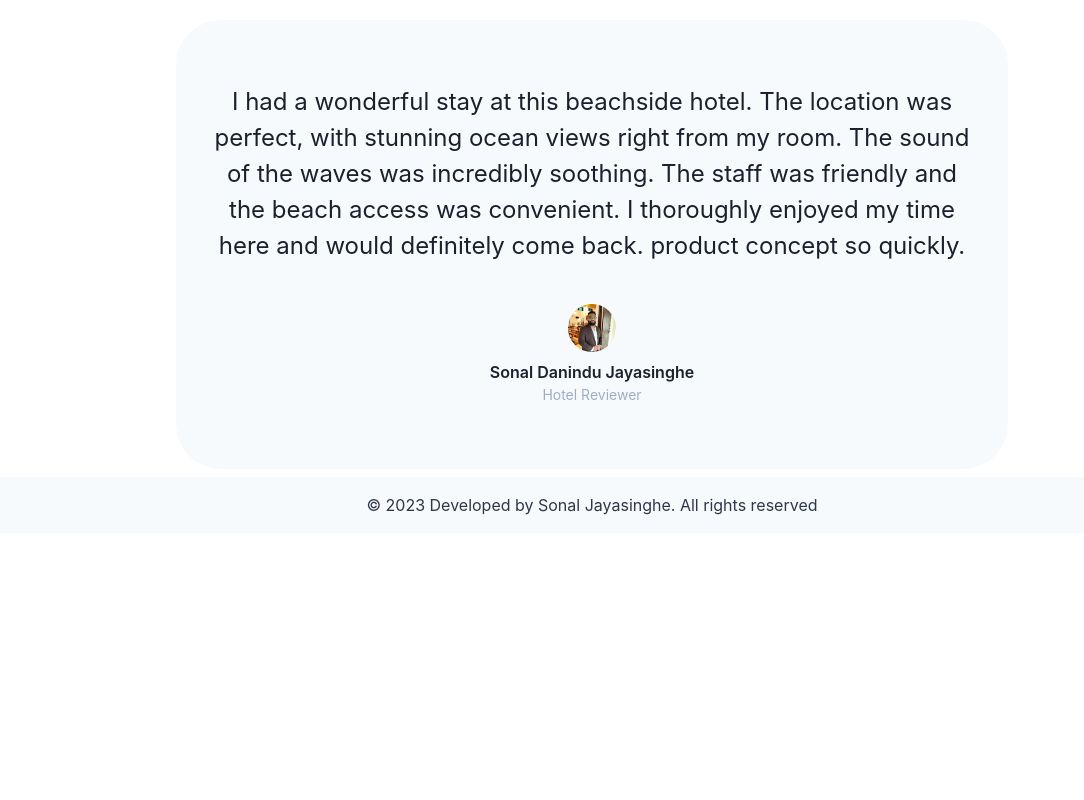
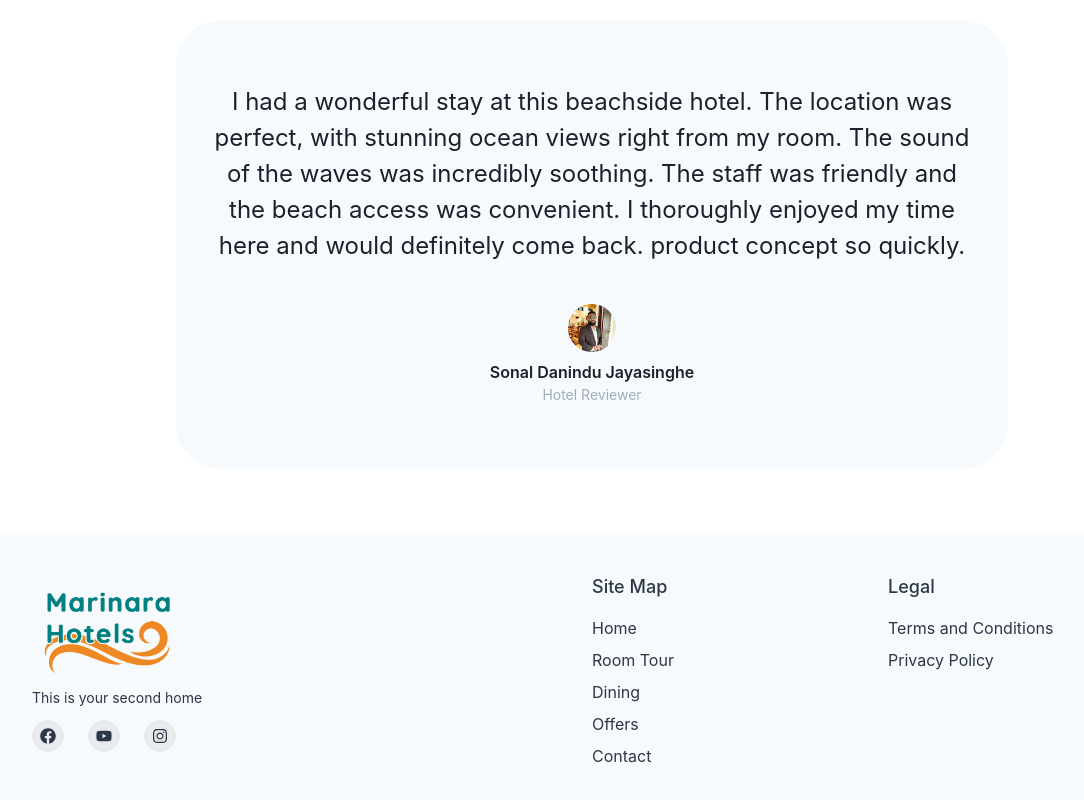
Before and after one commit to SonalJayasinghe/marinara-hotel, a React (Vite) app: page /#/ in a window 1280 px wide. Shown: the part 1431-2231 px from the top of the page, without its empty margins (48-1132 px from the left). Before the commit the page ends 1964 px from the top, so only its background shows below. Built offline with nearby package versions, Linux system fonts and the light colour scheme.

Commit message:
Footer Updated

```diff
--- a/src/Pages/Contact.tsx
+++ b/src/Pages/Contact.tsx
@@ -46,7 +46,6 @@ function Contact() {
           </Center>
         </Box>
 
-
         <Box w="100%" marginTop={"auto"}>
           <Footer/>
         </Box>
--- a/src/Pages/Home.tsx
+++ b/src/Pages/Home.tsx
@@ -55,14 +55,14 @@ function Home() {
         </Box>
 
 
-        <Box w="90%" marginTop={6} >
+        <Box w="90%" marginTop={6} marginBottom={6}>
           <Center>
           <PeopleSay/>
           </Center>
         </Box>
 
 
-        <Box w="100%" marginTop={"auto"}>
+        <Box w="100%" marginTop={"auto"} >
           <Footer/>
         </Box>
 
--- a/src/components/Footer.tsx
+++ b/src/components/Footer.tsx
@@ -1,30 +1,109 @@
+"use client";
+
 import {
   Box,
-  Center,
+  chakra,
   Container,
+  SimpleGrid,
   Stack,
   Text,
+  VisuallyHidden,
   useColorModeValue,
-} from '@chakra-ui/react'
+  Image,
+} from "@chakra-ui/react";
+import { ReactNode } from "react";
+import { FaFacebook, FaInstagram, FaYoutube } from "react-icons/fa";
+import { NAV_ITEMS } from "../data/NavItem";
 
+const SocialButton = ({
+  children,
+  label,
+  href,
+}: {
+  children: ReactNode;
+  label: string;
+  href: string;
+}) => {
+  return (
+    <chakra.button
+      bg={useColorModeValue("blackAlpha.100", "whiteAlpha.100")}
+      rounded={"full"}
+      w={8}
+      h={8}
+      cursor={"pointer"}
+      as={"a"}
+      href={href}
+      display={"inline-flex"}
+      alignItems={"center"}
+      justifyContent={"center"}
+      transition={"background 0.3s ease"}
+      _hover={{
+        bg: useColorModeValue("blackAlpha.200", "whiteAlpha.200"),
+      }}
+    >
+      <VisuallyHidden>{label}</VisuallyHidden>
+      {children}
+    </chakra.button>
+  );
+};
 
-export default function Footer() {
+const ListHeader = ({ children }: { children: ReactNode }) => {
+  return (
+    <Text fontWeight={"500"} fontSize={"lg"} mb={2}>
+      {children}
+    </Text>
+  );
+};
+
+export default function LargeWithNewsletter() {
   return (
     <Box
-      bg={useColorModeValue('gray.50', 'gray.900')}
-      color={useColorModeValue('gray.700', 'gray.200')}
-      borderTopRadius={30}>
-      <Container
-        as={Stack}
-        maxW={'6xl'}
-        py={4}
-        direction={{ base: 'column', md: 'row' }}
-        justify={{ base: 'center', md: 'center' }}
-        align={{ base: 'center', md: 'center' }}>
-            <Center>
-        <Text align={"center"}>© 2023 Developed by Sonal Jayasinghe. All rights reserved</Text>
-        </Center>
+      bg={useColorModeValue("gray.50", "gray.900")}
+      color={useColorModeValue("gray.700", "gray.200")}
+      borderTopRadius={30}
+      marginTop={8}
+    >
+      <Container as={Stack} maxW={"6xl"} py={10}>
+        <SimpleGrid
+          templateColumns={{ sm: "1fr 1fr 1fr", md: "2fr 1fr 1fr" }}
+          spacing={8}
+        >
+          <Stack spacing={3} justify={"center"}>
+            <Box>
+              <Image src={"./assets/logo.png"} width={"150px"} />
+            </Box>
+            <Text fontSize={"sm"}>This is your second home</Text>
+            <Stack direction={"row"} spacing={6}>
+              <SocialButton label={"Facebook"} href={""}>
+                <FaFacebook />
+              </SocialButton>
+              <SocialButton label={"YouTube"} href={""}>
+                <FaYoutube />
+              </SocialButton>
+              <SocialButton label={"Instagram"} href={""}>
+                <FaInstagram />
+              </SocialButton>
+            </Stack>
+          </Stack>
+          <Stack align={"flex-start"}>
+            <ListHeader>Site Map</ListHeader>
+            {NAV_ITEMS.map((item, index) => (
+              <Box key={index} as="a" href={"#" + item.href}>
+                {item.label}
+              </Box>
+            ))}
+          </Stack>
+          <Stack align={"flex-start"}>
+            <ListHeader>Legal</ListHeader>
+            <Box as="a" href={"#/terms"}>
+              Terms and Conditions
+            </Box>
+            <Box as="a" href={"#/privacy"}>
+              Privacy Policy
+            </Box>
+          </Stack>
+        </SimpleGrid>
       </Container>
     </Box>
-  )
+  );
 }
```
